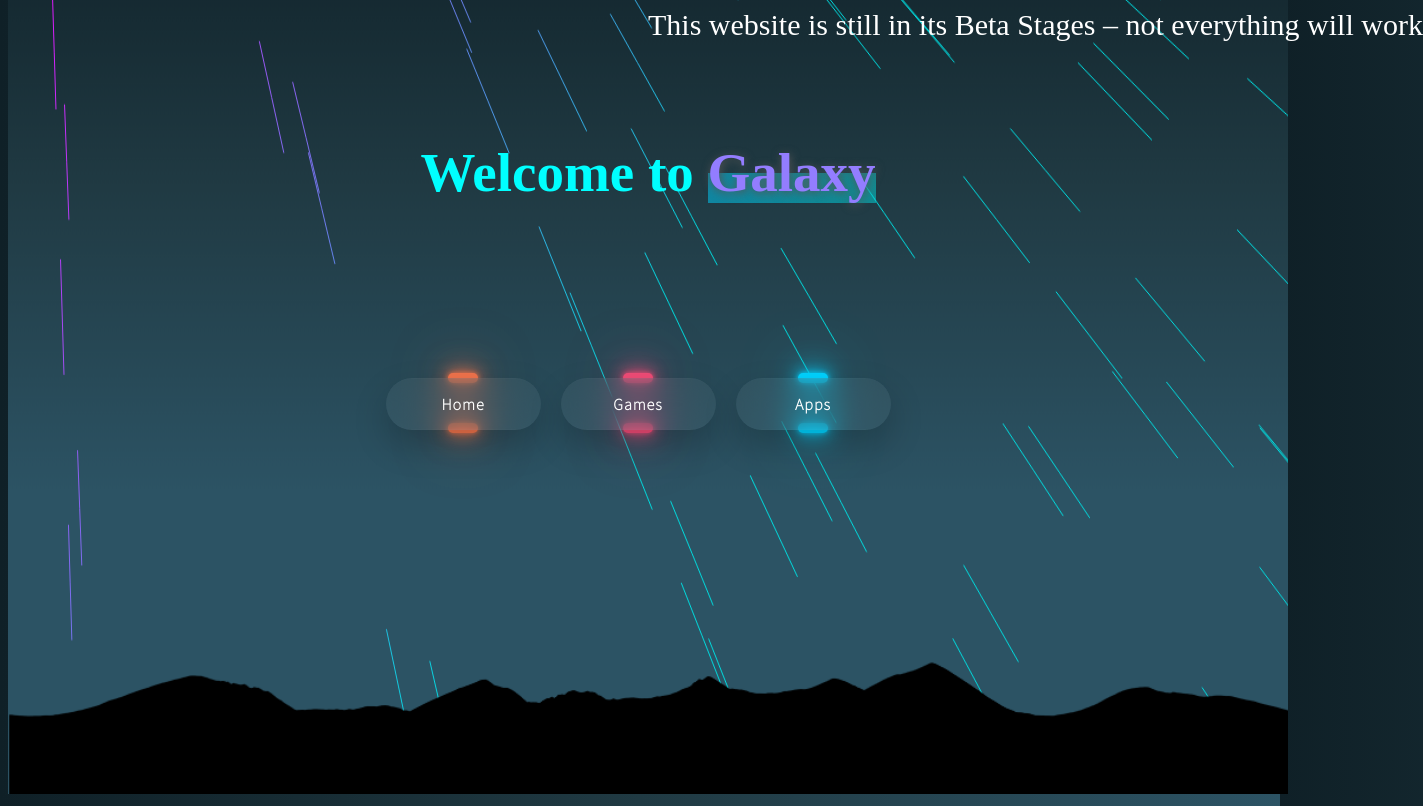
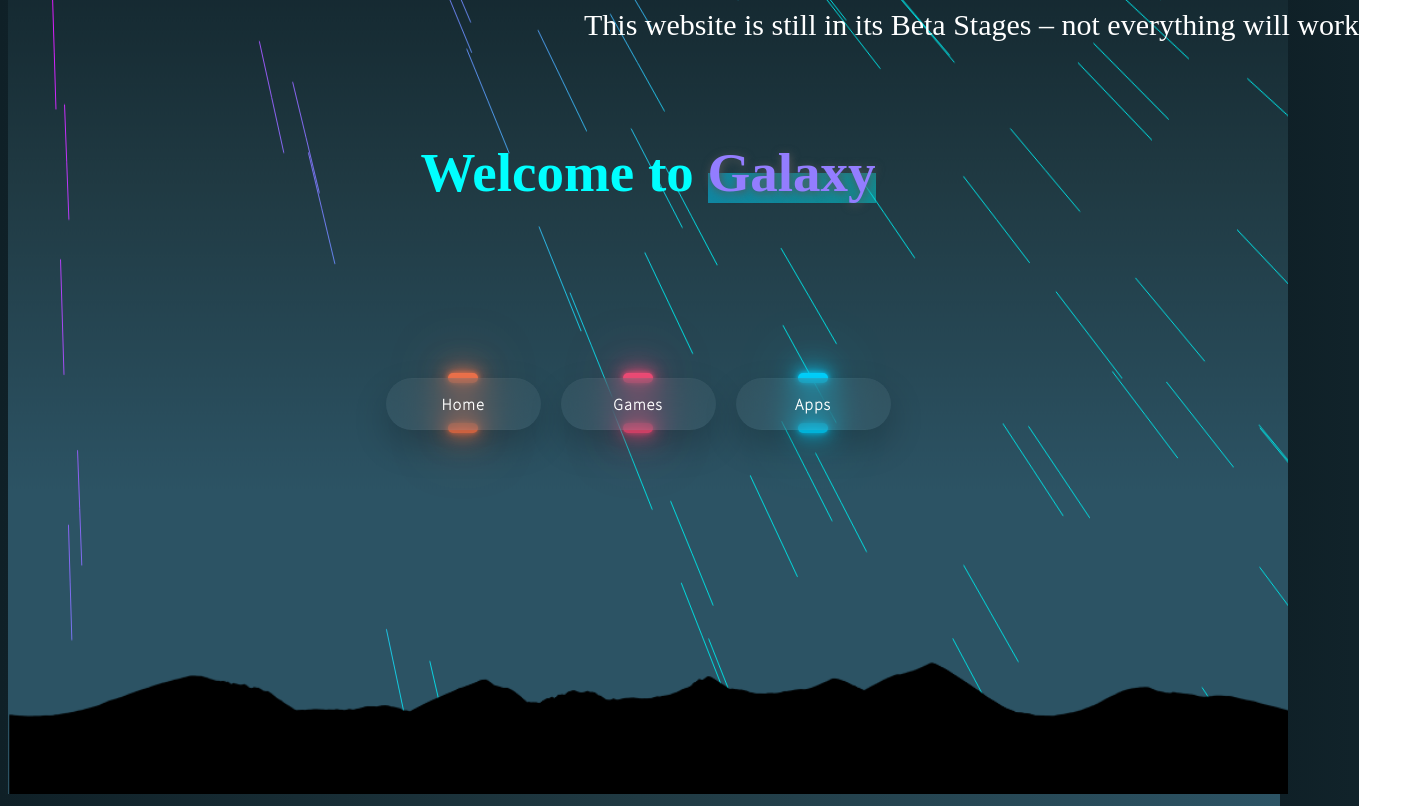
Before and after one commit to r480github/Galaxy-BETA-, a plain HTML site: page Main.html in a window 1280 px wide. Shown: the whole page, 1423 px wide, since content can reach past the window. Drawn offline with Linux system fonts and the light colour scheme.

Commit message:
Update Main.html

```diff
--- a/Main.html
+++ b/Main.html
@@ -16,7 +16,7 @@
     <link rel="stylesheet" href="Home.css" />
     <link rel="stylesheet" href="Button.css" />
   </head>
-<a style="position: Relative; color: White; left: 50%; font-size: 30px;">This website is still in its Beta Stages – not everything will work</a>
+<a style="position: Relative; color: White; left: 45%; font-size: 30px;">This website is still in its Beta Stages – not everything will work</a>
   <body></body>
 
 </html>
```
